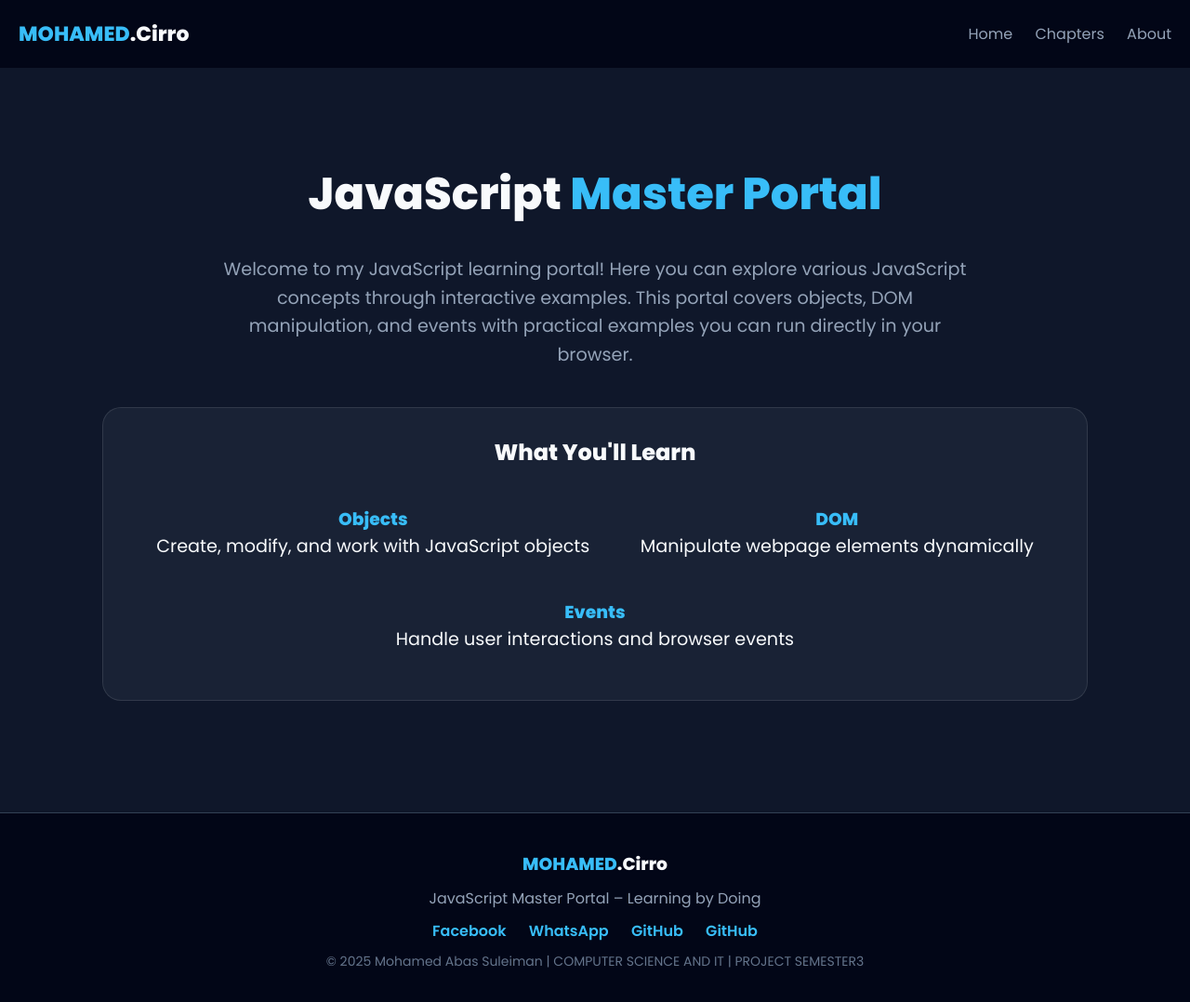
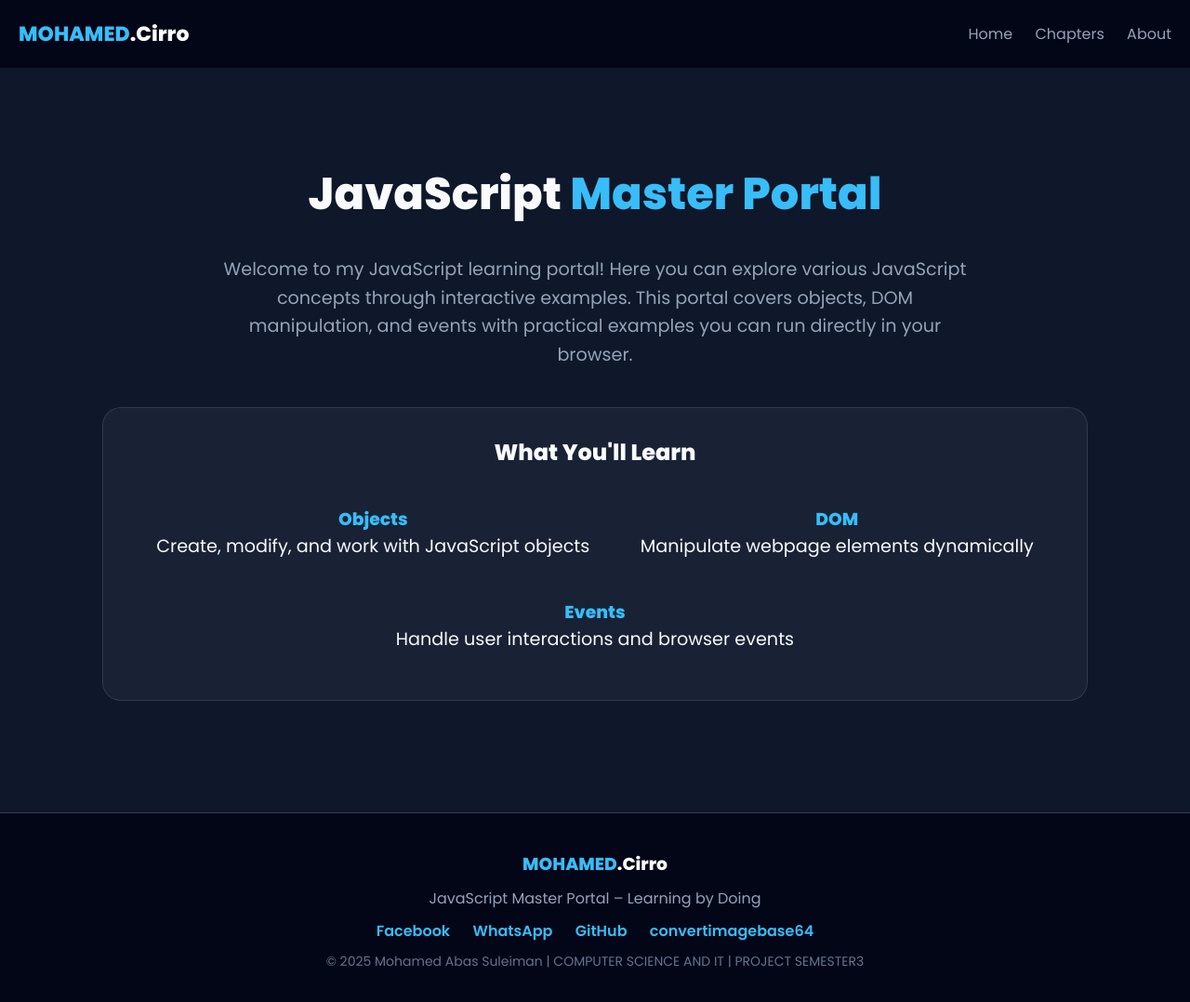
Before and after one commit to mohancirro/cirro-mohamed168, a plain HTML site: page index.html in a window 1280 px wide. Shown: the whole page at 93% size. Drawn offline with Linux system fonts and the light colour scheme.

Commit message:
Update index.html

```diff
--- a/index.html
+++ b/index.html
@@ -452,7 +452,7 @@ footer a:hover{text-decoration:underline}
     <a href="https://facebook.com" target="_blank">Facebook</a>
     <a href="https://wa.me/252613791316" target="_blank">WhatsApp</a>
     <a href="https://github.com/mohamedcirro" target="_blank">GitHub</a>
-       <a href="https://www.base64-image.de/" target="_blank">GitHub</a>
+       <a href="https://www.base64-image.de/" target="_blank">convertimagebase64</a>
   </div>
   <p style="font-size:14px;color:#64748b">
     © 2025 Mohamed Abas Suleiman | COMPUTER SCIENCE AND IT | PROJECT SEMESTER3
@@ -642,4 +642,5 @@ show("home");
 </script>
 
 </body>
+
 </html>
```
